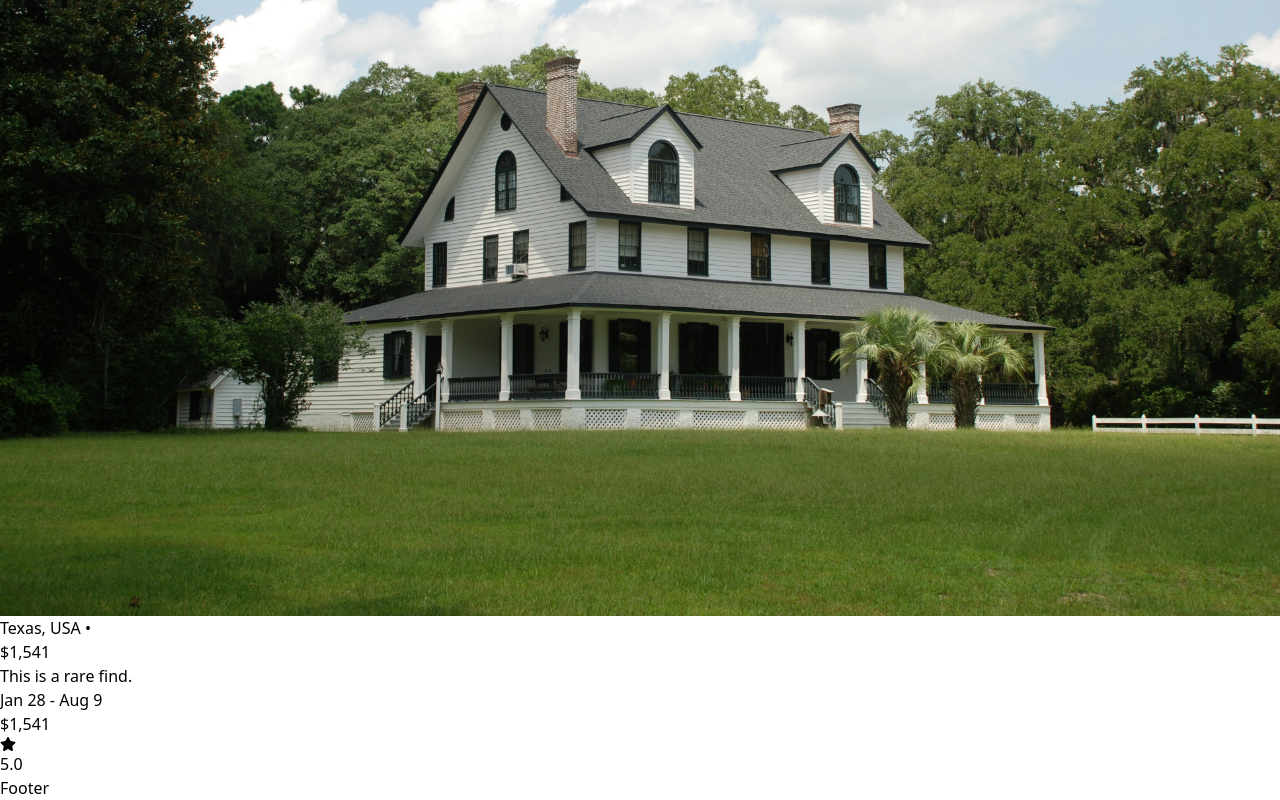
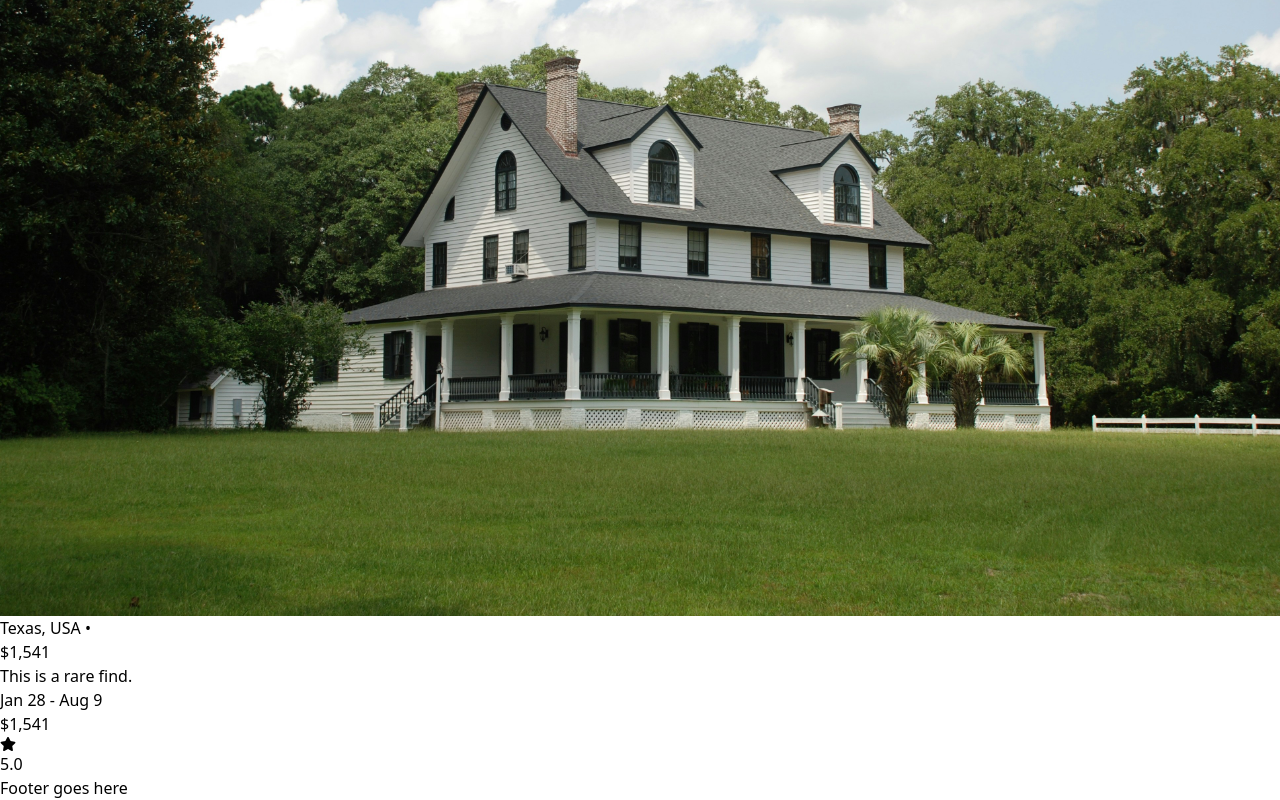
Before and after one commit to Ellieellie12/airbnb-clone, a React (Vite) app: page / in a window 1280 px wide. Shown: the part 8106-8906 px from the top of the page. Built offline with nearby package versions, Linux system fonts and the light colour scheme.

Commit message:
add to footer component

```diff
--- a/src/components/Footer/Footer.jsx
+++ b/src/components/Footer/Footer.jsx
@@ -2,7 +2,7 @@
 
 const Footer = () => {
   return (
-    <div>Footer</div>
+    <div>Footer goes here</div>
   )
 }
 export default Footer
```
